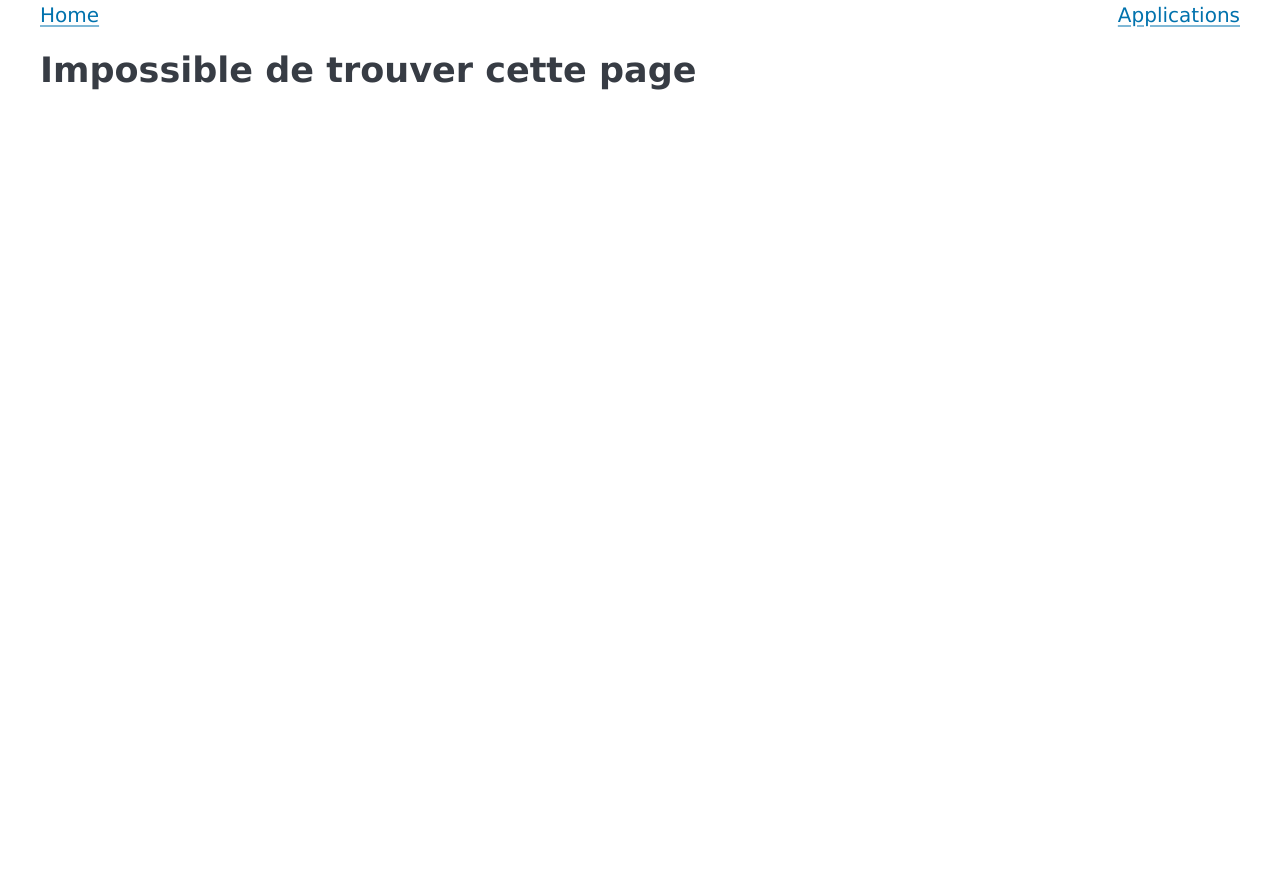
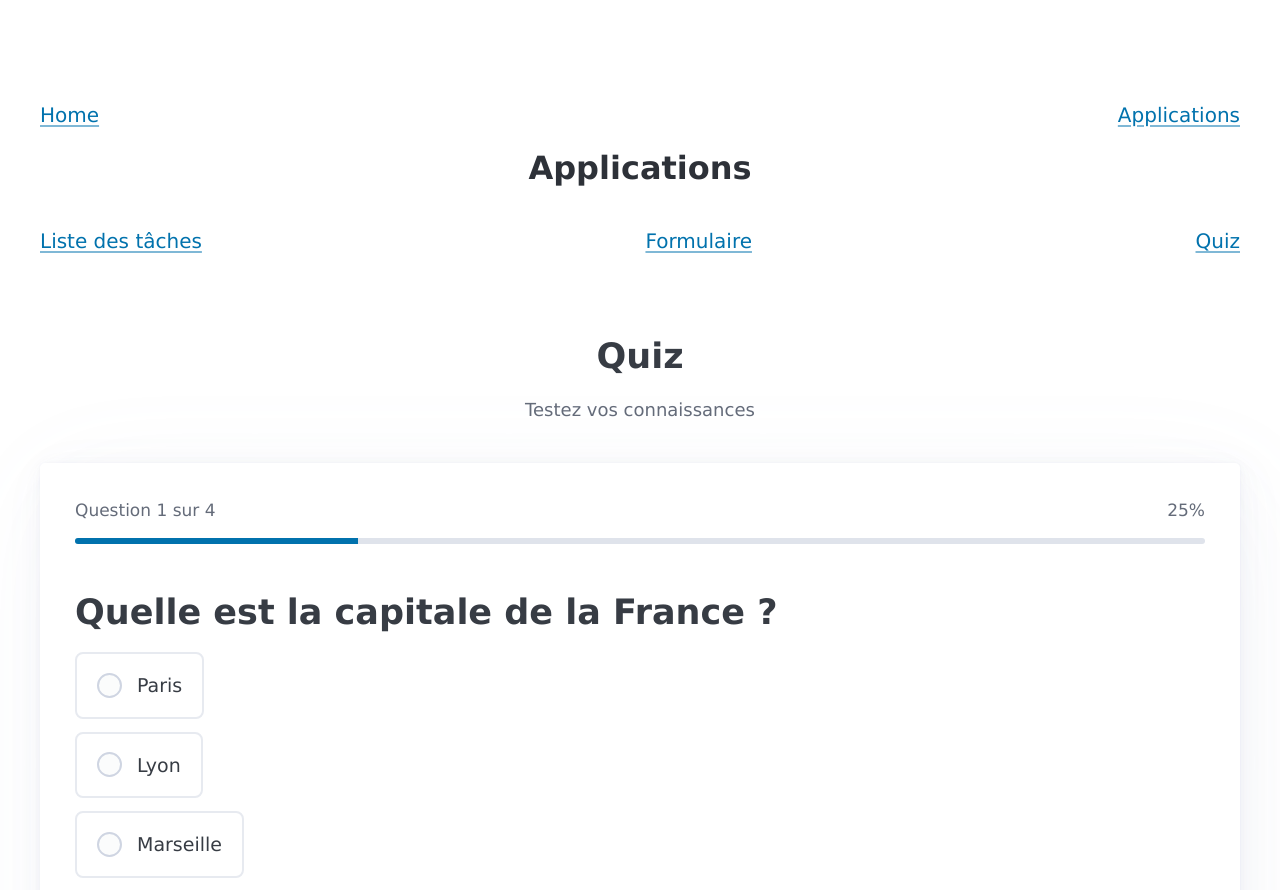
Before and after one commit to smaloron/cda-mut-react-first-app, a React app: page /app/quiz in a window 1280 px wide. Shown: the top 890 px of the page. Before the commit the page ends 800 px from the top, so only its background shows below. Built offline with nearby package versions, Linux system fonts and the light colour scheme; the HTML template or start-up script is replaced by a standard one.

Commit message:
add quiz app implementation

```diff
--- a/src/App.jsx
+++ b/src/App.jsx
@@ -6,6 +6,7 @@ import PersonForm from "./pages/PersonForm.jsx";
 import Home from "./pages/Home.jsx";
 import NotFoundPage from "./pages/NotFoundPage.jsx";
 import ProductDetails from "./pages/ProductDetails.jsx";
+import Quiz from "./quiz/Quiz.jsx";
 
 function App() {
 
@@ -22,6 +23,7 @@ function App() {
             <Route path="/app"  element={<AppLayout/>} >
                 <Route path="todo-list"  element={<TodoApp/>} />
                 <Route path="person-form"  element={<PersonForm/>} />
+                <Route path="quiz" element={<Quiz/>} />
             </Route>
             <Route path="/product-details/:id" exact element={<ProductDetails/>} />
             <Route path="*" element={<NotFoundPage/>} />
--- a/src/pages/AppLayout.jsx
+++ b/src/pages/AppLayout.jsx
@@ -13,6 +13,7 @@ function AppLayout(){
             <nav>
                     <Link to="/app/todo-list">Liste des tâches</Link>
                     <Link to="/app/person-form">Formulaire</Link>
+                    <Link to="/app/quiz">Quiz</Link>
             </nav>
 
             <div>
--- /dev/null
+++ b/src/quiz/Answer.jsx
@@ -0,0 +1,22 @@
+function Answer({answerText, index, questionId, onAnswer, selectedAnswer}) {
+    return (
+        <label
+            htmlFor={`q${questionId}-a${index}`}
+            data-selected={selectedAnswer === index}
+        >
+            <input
+                type="radio"
+                value={index}
+                id={`q${questionId}-a${index}`}
+                name={`question${questionId}`}
+                onChange={() => onAnswer(questionId, index)}
+                checked={selectedAnswer === index}
+            />
+            <span>{answerText}</span>
+        </label>
+    );
+
+
+}
+
+export default Answer;
--- /dev/null
+++ b/src/quiz/Navigation.jsx
@@ -0,0 +1,14 @@
+function Navigation({isFirstQuestion, isLastQuestion, hasAnswer, onNext, onPrev}) {
+    return (
+        <nav>
+            <button onClick={onPrev} disabled={isFirstQuestion}>Précédent</button>
+
+            <button onClick={onNext} disabled={!hasAnswer}>
+                {isLastQuestion ? "Valider" : "Suivant"}
+            </button>
+
+        </nav>
+    )
+}
+
+export default Navigation;
--- /dev/null
+++ b/src/quiz/Question.jsx
@@ -0,0 +1,23 @@
+import Answer from "./Answer.jsx";
+
+function Question({data, onAnswer, selectedAnswer}) {
+    return (
+        <div id="question">
+            <h2>{data.question}</h2>
+
+            <div id="answers">
+                {data.options.map((item, index) => (
+                    <Answer key={index}
+                            answerText={item}
+                            index={index}
+                            questionId={data.id}
+                            onAnswer={onAnswer}
+                            selectedAnswer={selectedAnswer}/>
+                ))}
+            </div>
+            <hr/>
+        </div>
+    )
+}
+
+export default Question;
--- /dev/null
+++ b/src/quiz/Quiz.jsx
@@ -0,0 +1,125 @@
+import Question from "./Question.jsx";
+import {useState} from "react";
+import Navigation from "./Navigation.jsx";
+import Results from "./Results.jsx";
+
+import './quiz.css';
+
+
+const quizData = [
+    {
+        id: 1,
+        question: "Quelle est la capitale de la France ?",
+        options: ["Paris", "Lyon", "Marseille", "Toulouse"],
+        correctAnswer: 0
+    },
+    {
+        id: 2,
+        question: "Combien font 5 + 7 ?",
+        options: ["10", "11", "12", "13"],
+        correctAnswer: 2
+    },
+    {
+        id: 3,
+        question: "Quel est le langage de programmation créé par Facebook ?",
+        options: ["Vue", "Angular", "React", "Svelte"],
+        correctAnswer: 2
+    },
+    {
+        id: 4,
+        question: "En quelle année a été créé JavaScript ?",
+        options: ["1995", "2000", "2005", "2010"],
+        correctAnswer: 0
+    }
+];
+
+function Quiz() {
+    const [userAnswers, setUserAnswers] = useState({});
+    const [currentQuestionIndex, setCurrentQuestionIndex] = useState(0);
+    const [isFinished, setIsFinished] = useState(false);
+
+    const currentQuestion = quizData[currentQuestionIndex];
+    const isFirstQuestion = currentQuestionIndex === 0;
+    const isLastQuestion = currentQuestionIndex === quizData.length - 1;
+    const hasAnswer = currentQuestion.id in userAnswers;
+
+
+    const handleQuestionAnswer = (questionId, selectedOption) => {
+        setUserAnswers((prevState) => ({
+            ...prevState, [questionId]: selectedOption
+        }))
+    }
+
+    const handleNext = () => {
+        if (isLastQuestion) {
+            setIsFinished(true);
+        } else {
+            setCurrentQuestionIndex(currentQuestionIndex + 1);
+        }
+    }
+
+    const handlePrevious = () => {
+        if (!isFirstQuestion) {
+            setCurrentQuestionIndex(currentQuestionIndex - 1);
+        }
+    }
+
+    const handleRestart = () => {
+        setUserAnswers({});
+        setCurrentQuestionIndex(0);
+        setIsFinished(false);
+    }
+
+    const results = isFinished && (
+        <Results userAnswers={userAnswers} onRestart={handleRestart} quizData={quizData} />
+    );
+
+    const questions = !isFinished && (
+        <div>
+
+            <ProgressBar current={currentQuestionIndex} total={quizData.length} />
+
+            <Question data={currentQuestion}
+                      onAnswer={handleQuestionAnswer}
+                      selectedAnswer={userAnswers[currentQuestion.id]}/>
+
+
+            <Navigation onNext={handleNext}
+                        onPrev={handlePrevious}
+                        hasAnswer={hasAnswer}
+                        isLast={isLastQuestion}
+                        isFirst={isFirstQuestion}/>
+        </div>
+    )
+
+    return (
+        <main className="container">
+
+            <header>
+                <h2>Quiz</h2>
+                {!isFinished && <p>Testez vos connaissances</p>}
+            </header>
+
+            <article>
+                {results}
+                {questions}
+            < /article>
+        </main>
+    )
+}
+
+function ProgressBar({current, total}) {
+    return (
+        <div id="progress">
+            <div>
+                <span>Question {current + 1} sur {total}</span>
+                <span>{Math.round(((current + 1) / total) * 100)}%</span>
+            </div>
+            <progress value={current + 1} max={total}/>
+        </div>
+    )
+        ;
+}
+
+
+export default Quiz;
--- /dev/null
+++ b/src/quiz/Results.jsx
@@ -0,0 +1,45 @@
+function Results({ userAnswers, onRestart, quizData }) {
+    const score = quizData.reduce(
+        (acc, q) => acc + (userAnswers[q.id] === q.correctAnswer ? 1 : 0),
+        0
+    );
+    const percentage = Math.round((score / quizData.length) * 100);
+    const stars = "★".repeat(Math.ceil(percentage / 20));
+
+    return (
+        <div id="results">
+            <div style={{fontSize: '24px', color: 'yellow'}}>{stars}</div>
+            <h2>Résultats</h2>
+            <p>
+                Vous avez obtenu <strong>{score}/{quizData.length}</strong> bonnes réponses
+            </p>
+
+            <div id="corrections">
+                {quizData.map((q) => {
+                    const isCorrect = userAnswers[q.id] === q.correctAnswer;
+                    return (
+                        <article key={q.id} data-correct={isCorrect}>
+                            <p>{q.question}</p>
+                            <small>
+                                Votre réponse :{" "}
+                                <span data-status={isCorrect ? "correct" : "wrong"}>
+                  {q.options[userAnswers[q.id]]}
+                </span>
+                                {!isCorrect && (
+                                    <>
+                                        {" — "}Bonne réponse :{" "}
+                                        <span data-status="expected">{q.options[q.correctAnswer]}</span>
+                                    </>
+                                )}
+                            </small>
+                        </article>
+                    );
+                })}
+            </div>
+
+            <button onClick={onRestart}>Recommencer</button>
+        </div>
+    );
+}
+
+export default Results;
--- /dev/null
+++ b/src/quiz/quiz.css
@@ -0,0 +1,173 @@
+
+
+
+/* ── Layout ── */
+
+main {
+  max-width: 560px;
+  padding-top: 3rem;
+  padding-bottom: 3rem;
+}
+
+header {
+  text-align: center;
+  margin-bottom: 2rem;
+}
+
+header h1 {
+  font-size: 1.6rem;
+  margin-bottom: 0.25rem;
+}
+
+header p {
+  color: var(--pico-muted-color);
+  font-size: 0.9rem;
+  margin-bottom: 0;
+}
+
+article {
+  padding: 1.75rem;
+}
+
+/* ── Progress ── */
+
+#progress {
+  margin-bottom: 1.5rem;
+}
+
+#progress div {
+  display: flex;
+  justify-content: space-between;
+  margin-bottom: 0.4rem;
+  font-size: 0.85rem;
+  color: var(--pico-muted-color);
+}
+
+#progress progress {
+  height: 6px;
+}
+
+/* ── Question ── */
+
+#question {
+  animation: fadeIn 0.35s ease;
+}
+
+#question h3 {
+  font-size: 1.15rem;
+  font-weight: 600;
+  margin-bottom: 1.5rem;
+  line-height: 1.5;
+}
+
+#answers {
+  display: flex;
+  flex-direction: column;
+  gap: 0.65rem;
+}
+
+#answers label {
+  display: flex;
+  align-items: center;
+  gap: 0.75rem;
+  padding: 0.85rem 1rem;
+  border-radius: 8px;
+  border: 2px solid var(--pico-muted-border-color);
+  cursor: pointer;
+  transition: all 0.2s ease;
+  margin-bottom: 0;
+}
+
+#answers label[data-selected="true"] {
+  border-color: var(--pico-primary);
+  background: var(--pico-primary-focus);
+}
+
+#answers label span {
+  font-size: 0.95rem;
+}
+
+#answers input[type="radio"] {
+  margin: 0;
+}
+
+/* ── Navigation ── */
+
+nav {
+  display: flex;
+  justify-content: space-between;
+  margin-top: 2rem;
+  gap: 3rem;
+}
+
+nav button {
+  flex: 1;
+}
+
+/* ── Results ── */
+
+#results {
+  animation: fadeIn 0.4s ease;
+  text-align: center;
+}
+
+#results > div:first-child {
+  font-size: 3rem;
+  margin-bottom: 0.5rem;
+}
+
+#results h2 {
+  margin-bottom: 0.25rem;
+}
+
+#results > p {
+  font-size: 1.1rem;
+  color: var(--pico-muted-color);
+  margin-bottom: 2rem;
+}
+
+#results strong {
+  color: var(--pico-primary);
+}
+
+#corrections article {
+  padding: 1rem 1.25rem;
+  margin-bottom: 0.75rem;
+}
+
+#corrections article[data-correct="true"] {
+  border-left: 4px solid #2ecc71;
+}
+
+#corrections article[data-correct="false"] {
+  border-left: 4px solid #e74c3c;
+}
+
+#corrections p {
+  font-weight: 600;
+  margin-bottom: 0.35rem;
+}
+
+#corrections small {
+  color: var(--pico-muted-color);
+}
+
+#corrections [data-status="correct"] {
+  color: #2ecc71;
+  font-weight: 600;
+}
+
+#corrections [data-status="wrong"] {
+  color: #e74c3c;
+  font-weight: 600;
+}
+
+#corrections [data-status="expected"] {
+  color: #2ecc71;
+  font-weight: 700;
+}
+
+#results > button {
+  margin-top: 1.5rem;
+  width: 100%;
+}
```
